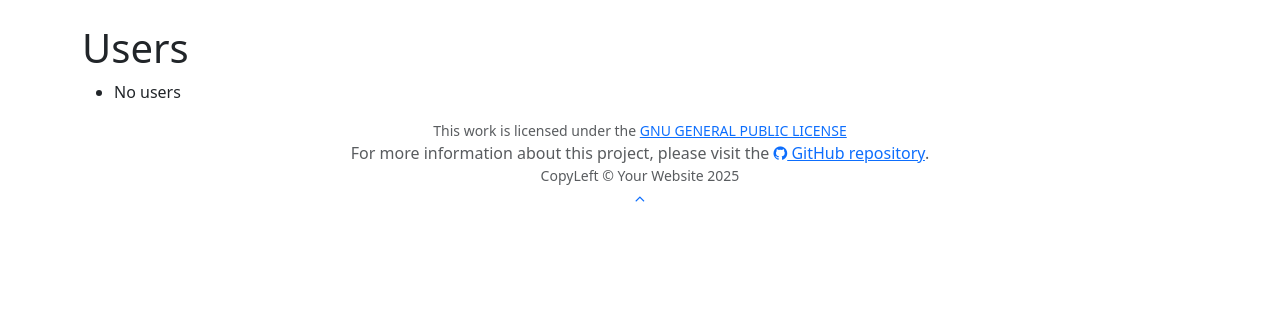
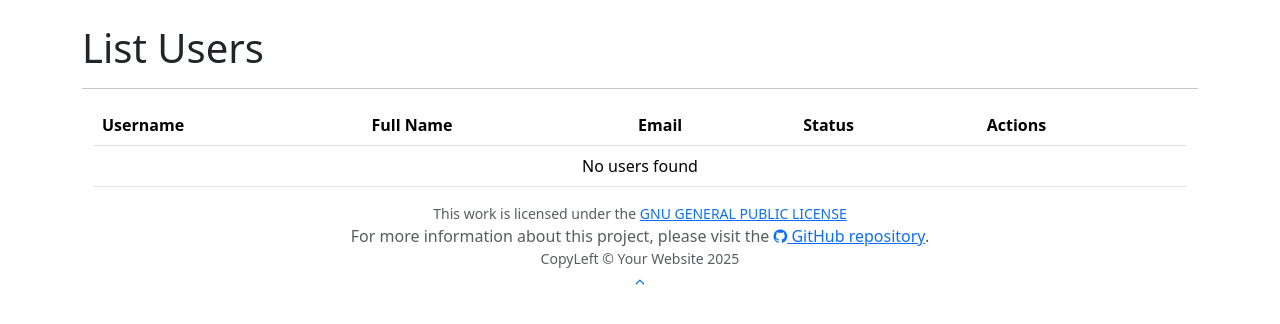
Before and after one commit to Tiozao-do-Linux/GNU-ADMW, a Django app: page /user in a window 1280 px wide. Shown: the part 66-390 px from the top of the page. Run offline with Django 5.2, Linux system fonts and the light colour scheme; parts of the project's set-up code (start-up, migrations or seed data) failed here and were passed over.

Commit message:
Refactor user list template

```diff
--- a/directory/templates/users/list.html
+++ b/directory/templates/users/list.html
@@ -1,25 +1,13 @@
-{% extends 'base.html' %}
+{% extends 'base.html' %}{% load i18n %}
 {% block subtitle %}Users{% endblock %}
 
 {% block content %}
-<!--
-<div class="d-flex justify-content-between align-items-center mb-4">
-    <h1>Users</h1>
-    <a href="{ % url 'user_create' %}" class="btn btn-primary">Create User</a>
+<div class="jumbotron">
+    <h1>{% trans 'List Users' %}</h1>
+    <hr>
   </div>
--->
-<h1>Users</h1>
-<ul>
-    {% for user in object_list %}
-    <li>{{ user.username }}</li>
-    {% empty %}
-    <li>No users</li>
-    {% endfor %}
-</ul>
 
-<!--
-<div class="card">
-    <div class="card-body">
+  <div class="container-fluid bg-1">
     <div class="table-responsive">
         <table class="table">
             <thead>
@@ -32,7 +20,7 @@
                 </tr>
             </thead>
             <tbody>
-                    {% for user in users %}
+                {% for user in object_list %}
                 <tr>
                     <td>{{ user.username }}</td>
                     <td>{{ user.given_name }} {{ user.surname }}</td>
@@ -46,14 +34,13 @@
                     </td>
                     <td>
                         <div class="btn-group">
-                                <a href="{% url 'user_detail' user.username %}" class="btn btn-sm btn-info">Edit</a>
-                                <a href="{% url 'password_reset' user.username %}" class="btn btn-sm btn-warning">Reset Password</a>
+                            <a href="{ % url 'user_detail' user.username %}" class="btn btn-sm btn-info">Edit</a>
+                            <a href="{ % url 'password_reset' user.username %}" class="btn btn-sm btn-warning">Reset Password</a>
                             <button type="button" class="btn btn-sm btn-danger" data-bs-toggle="modal" data-bs-target="#deleteModal{{ user.username }}">Delete</button>
                         </div>
                     </td>
                 </tr>
-
-                    < !-- Delete Modal -- >
+                <!-- Delete Modal -->
                 <div class="modal fade" id="deleteModal{{ user.username }}" tabindex="-1">
                     <div class="modal-dialog">
                         <div class="modal-content">
@@ -66,7 +53,7 @@
                             </div>
                             <div class="modal-footer">
                                 <button type="button" class="btn btn-secondary" data-bs-dismiss="modal">Cancel</button>
-                                    <form action="{% url 'user_delete' user.username %}" method="post" class="d-inline">
+                                <form action="{ % url 'user_delete' user.username %}" method="post" class="d-inline">
                                     {% csrf_token %}
                                     <button type="submit" class="btn btn-danger">Delete</button>
                                 </form>
@@ -83,7 +70,4 @@
         </table>
     </div>
 </div>
-</div>
-
--->
 {% endblock %}
```
Lines whose indentation alone changed are shown as unchanged.
